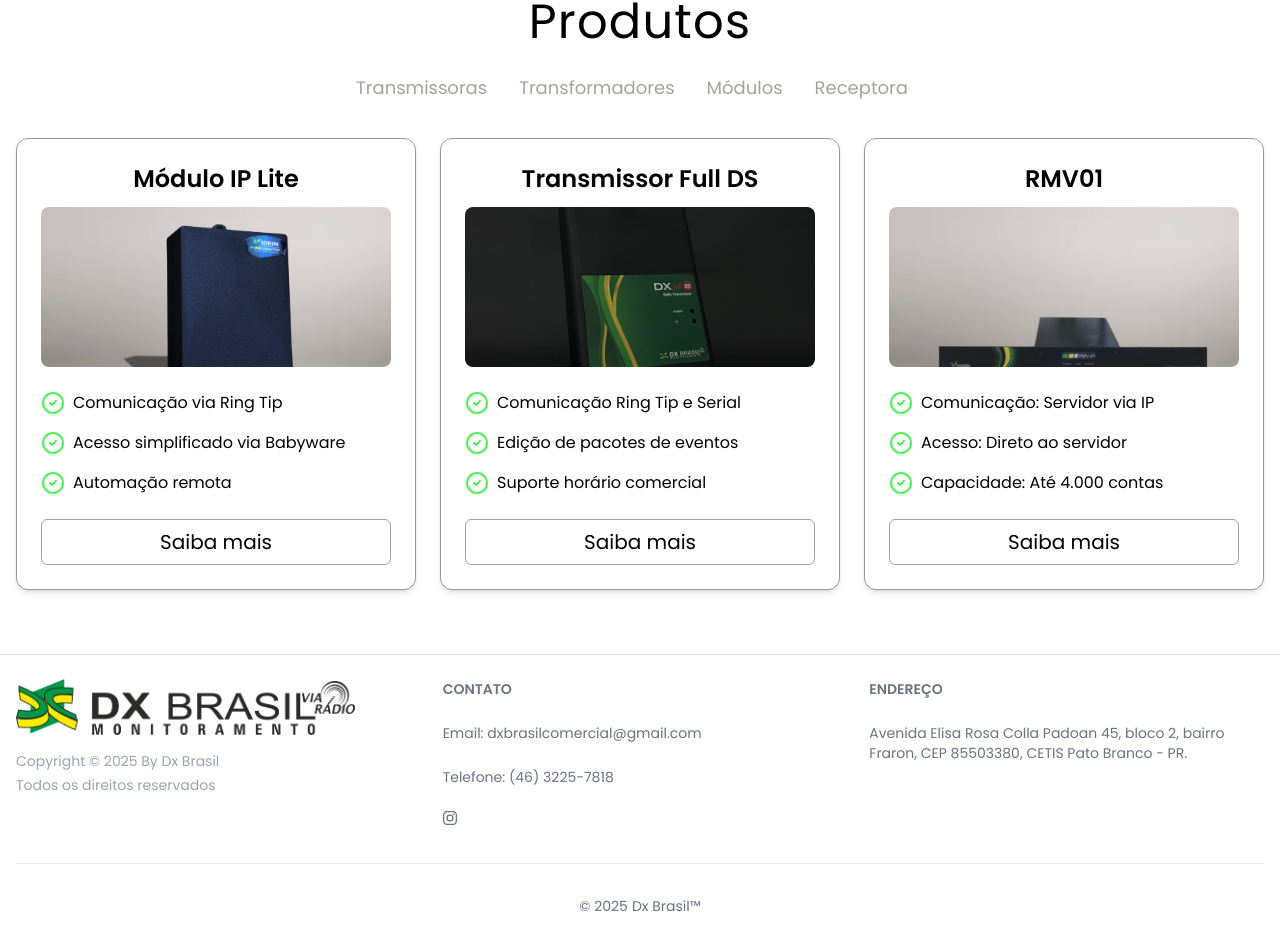
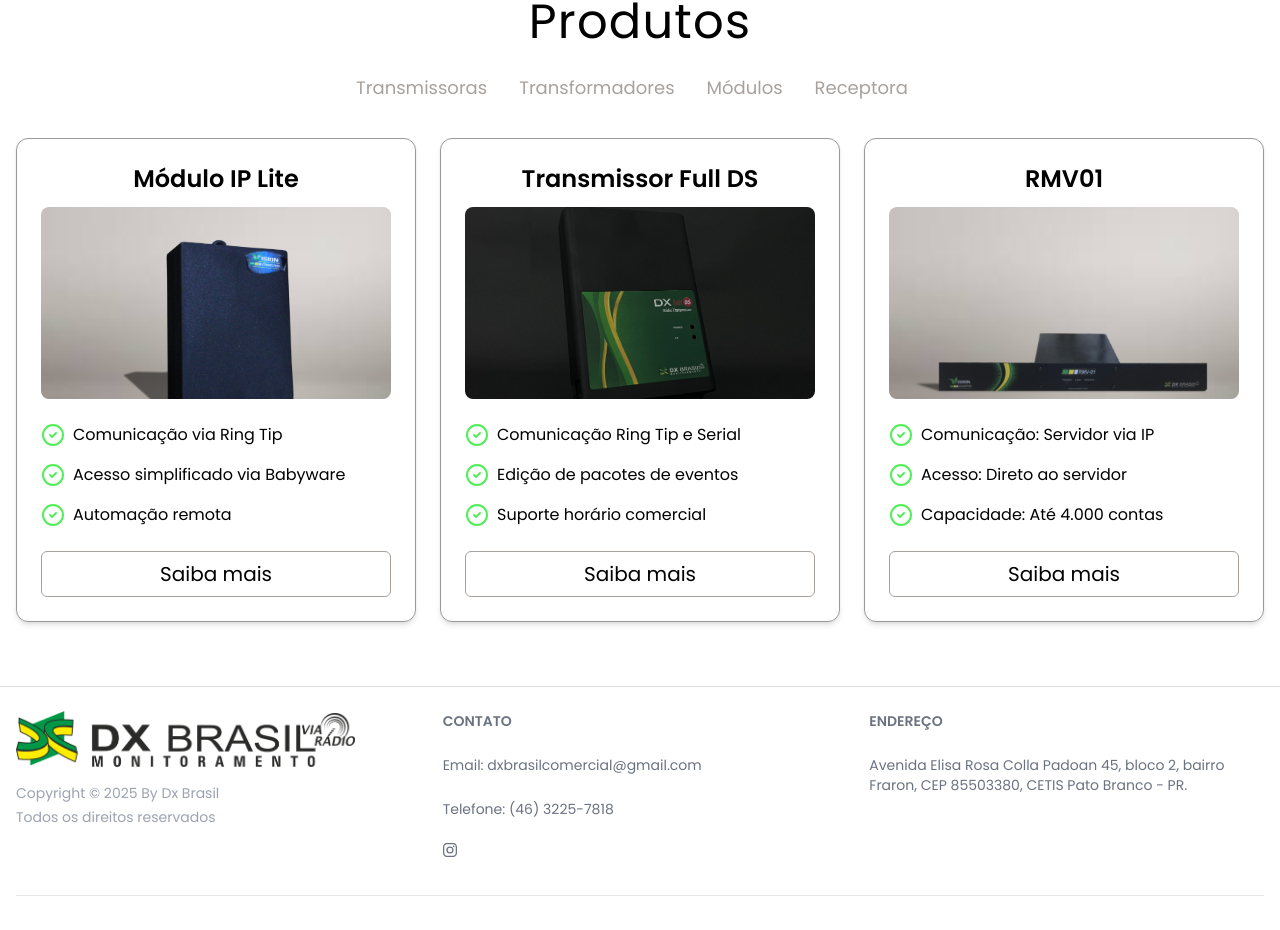
Before and after one commit to DesenvolvimentoVisionCar/dxBrasil, a React (Vite) app: page /home in a window 1280 px wide. Shown: the part 3811-4741 px from the top of the page. Built offline with nearby package versions, Linux system fonts and the light colour scheme; the HTML template or start-up script is replaced by a standard one.

Commit message:
💄 feat: Ajustando imagem dos produtos no card principal

```diff
--- a/src/components/Pricing.jsx
+++ b/src/components/Pricing.jsx
@@ -44,16 +44,18 @@
           {filteredOptions.slice(0, 3).map((option, index) => (
             <div
               key={index}
-              className="transition-all hover:-translate-y-2 p-6 border border-black/40 shadow-md min-h-[450px] rounded-xl flex flex-col justify-between"
+              className="transition-all hover:-translate-y-2 p-6 border border-black/40 shadow-md min-h-[480px] rounded-xl flex flex-col justify-between" // Aumentei o min-h para 480px
             >
-              <p className="text-2xl font-semibold text-center">{option.title}</p>
+              <p className="text-2xl font-semibold text-center">
+                {option.title}
+              </p>
 
               {/* Imagem ajustada */}
               <div className="w-full mt-3 overflow-hidden rounded-lg">
                 <img
                   src={option.img}
                   alt={option.title}
-                  className="w-full h-40 object-cover"
+                  className="w-full h-48 object-cover" // Mudei para h-48 (equivalente a 192px)
                 />
               </div>
 
```
